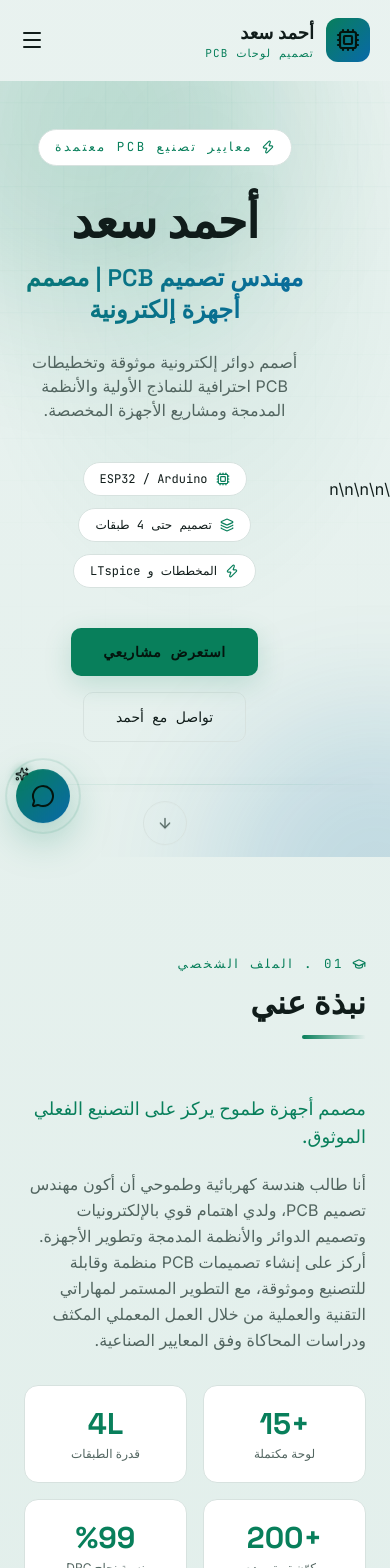
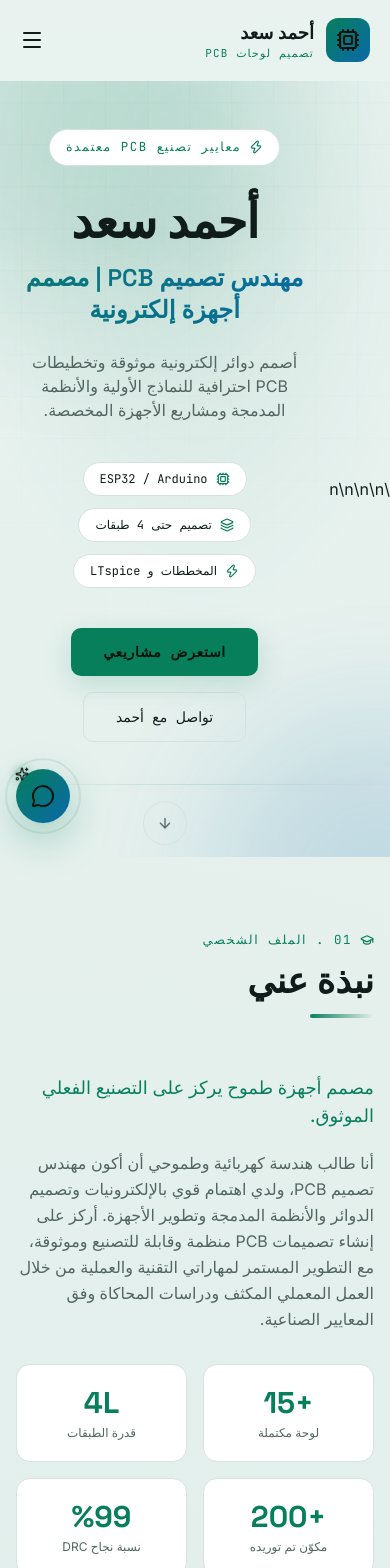
Before and after one commit to asy-stu/PCB-1, a React (Vite) app: page /#/ in a window 390 px wide. Shown: the top 1568 px of the page. Built offline with nearby package versions, Linux system fonts and the light colour scheme.

Commit message:
Audit responsiveness, functionality and performance

```diff
--- a/src/index.css
+++ b/src/index.css
@@ -23,7 +23,16 @@ body {
   color: var(--site-text);
   font-family: var(--site-font-body);
   overflow-x: hidden;
+  min-width: 320px;
+  text-rendering: optimizeLegibility;
+  -webkit-font-smoothing: antialiased;
 }
+
+button, a, input, textarea, select { -webkit-tap-highlight-color: transparent; }
+button, a { touch-action: manipulation; }
+img, svg { max-width: 100%; }
+section[id] { scroll-margin-top: 92px; }
+:focus-visible { outline: 2px solid var(--site-accent); outline-offset: 3px; }
 
 [dir="rtl"] .ltr-only {
   direction: ltr;
@@ -358,3 +367,31 @@ section.is-visible .section-title { animation: titleSettle .9s cubic-bezier(.16,
   .chatbot-panel { bottom: 68px; height: min(540px, calc(100vh - 100px)); }
   .chatbot-trigger { width: 54px; height: 54px; }
 }
+
+.page-loader { min-height: 100vh; display: grid; place-items: center; background: var(--site-bg); }
+.page-loader span { width: 44px; height: 44px; border: 3px solid var(--site-border); border-top-color: var(--site-accent); border-radius: 50%; animation: loaderSpin .8s linear infinite; }
+@keyframes loaderSpin { to { transform: rotate(360deg); } }
+
+@media (max-width: 767px) {
+  section[id] { scroll-margin-top: 78px; }
+  section.max-w-7xl, section.max-w-6xl, section.max-w-5xl, section.max-w-4xl { padding-top: 4.5rem; padding-bottom: 4.5rem; padding-inline: 1rem; }
+  .section-title { font-size: clamp(1.75rem, 9vw, 2.35rem); overflow-wrap: anywhere; }
+  .eyebrow { letter-spacing: .12em; }
+  .card { border-radius: min(var(--site-radius), 18px); }
+  input, textarea, select { font-size: 16px !important; }
+  .chatbot-panel { width: calc(100vw - 32px); max-height: calc(100dvh - 100px); }
+}
+
+@media (min-width: 768px) {
+  main > section:not(#home) { content-visibility: auto; contain-intrinsic-size: 800px; }
+}
+
+@media (hover: none), (pointer: coarse) {
+  .card:hover { transform: none; box-shadow: none; }
+  .btn-primary:hover, .theme-toggle:hover { transform: none; }
+}
+
+@media (prefers-reduced-motion: reduce) {
+  html { scroll-behavior: auto; }
+  .page-loader span { animation-duration: 1.5s !important; }
+}
```
